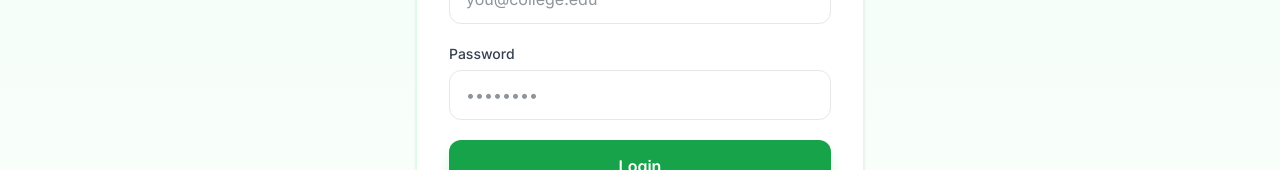
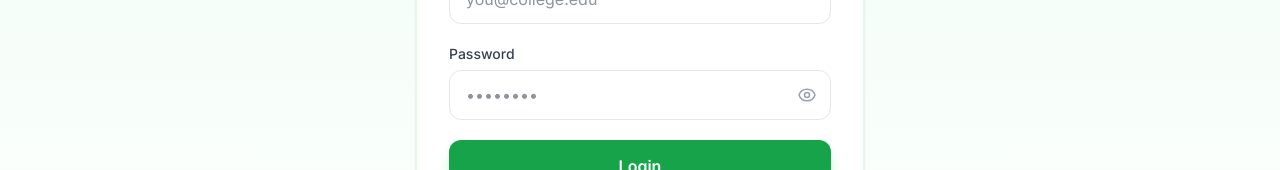
Before and after one commit to Zeeshanfiroz/TOS-Web, a React (Vite) app in the folder client/: page /login in a window 1280 px wide. Shown: the part 366-536 px from the top of the page. Built offline with nearby package versions, Linux system fonts and the light colour scheme; no server answers.

Commit message:
Add show/hide password toggle on all password fields

```diff
--- /dev/null
+++ b/client/src/components/ui/PasswordInput.jsx
@@ -0,0 +1,52 @@
+import { useState } from 'react';
+
+/**
+ * PasswordInput — Formik <Field component={PasswordInput} /> ke saath use hota hai.
+ * Eye toggle se password show/hide hota hai.
+ */
+export default function PasswordInput({ field, className = '', ...props }) {
+  const [show, setShow] = useState(false);
+
+  return (
+    <div className="relative">
+      <input
+        {...field}
+        {...props}
+        type={show ? 'text' : 'password'}
+        className={`${className} pr-12`}
+      />
+      <button
+        type="button"
+        onClick={() => setShow((s) => !s)}
+        className="absolute right-3.5 top-1/2 -translate-y-1/2 text-gray-400 hover:text-forest-600 transition-colors"
+        aria-label={show ? 'Hide password' : 'Show password'}
+        tabIndex={-1}
+      >
+        {show ? (
+          /* Eye-off */
+          <svg className="w-5 h-5" fill="none" stroke="currentColor" strokeWidth={1.8} viewBox="0 0 24 24">
+            <path
+              strokeLinecap="round"
+              strokeLinejoin="round"
+              d="M13.875 18.825A10.05 10.05 0 0 1 12 19c-4.478 0-8.268-2.943-9.543-7a9.97 9.97 0 0 1 1.563-3.029m5.858.908a3 3 0 1 1 4.243 4.243M9.878 9.878 9.88 9.88m4.242 4.242 3.29 3.29M5 12H4a1 1 0 0 1 0-2h1m5-5V4a1 1 0 1 1 2 0v1.5m4.5 0V4a1 1 0 1 0-2 0v1.5"
+            />
+          </svg>
+        ) : (
+          /* Eye */
+          <svg className="w-5 h-5" fill="none" stroke="currentColor" strokeWidth={1.8} viewBox="0 0 24 24">
+            <path
+              strokeLinecap="round"
+              strokeLinejoin="round"
+              d="M15 12a3 3 0 1 1-6 0 3 3 0 0 1 6 0z"
+            />
+            <path
+              strokeLinecap="round"
+              strokeLinejoin="round"
+              d="M2.458 12C3.732 7.943 7.523 5 12 5c4.478 0 8.268 2.943 9.542 7-1.274 4.057-5.064 7-9.542 7-4.477 0-8.268-2.943-9.542-7z"
+            />
+          </svg>
+        )}
+      </button>
+    </div>
+  );
+}
--- a/client/src/pages/auth/Login.jsx
+++ b/client/src/pages/auth/Login.jsx
@@ -7,6 +7,7 @@ import { motion } from 'framer-motion';
 import { toast } from 'react-toastify';
 import { login } from '../../features/auth/authSlice';
 import { API_BASE } from '../../api/axios';
+import PasswordInput from '../../components/ui/PasswordInput';
 
 const loginSchema = Yup.object({
   email: Yup.string().email('Invalid email address').required('Email is required'),
@@ -82,6 +83,7 @@ export default function Login() {
                     name="password"
                     type="password"
                     placeholder="••••••••"
+                    component={PasswordInput}
                     className="w-full px-4 py-3 rounded-xl border border-gray-200 focus:outline-none focus:ring-2 focus:ring-forest-300 focus:border-forest-400"
                   />
                   <ErrorMessage name="password" component="p" className="text-xs text-red-500 mt-1" />
--- a/client/src/pages/auth/ResetPassword.jsx
+++ b/client/src/pages/auth/ResetPassword.jsx
@@ -5,6 +5,7 @@ import * as Yup from 'yup';
 import { motion } from 'framer-motion';
 import { toast } from 'react-toastify';
 import api from '../../api/axios';
+import PasswordInput from '../../components/ui/PasswordInput';
 
 const resetSchema = Yup.object({
   password: Yup.string()
@@ -79,6 +80,7 @@ export default function ResetPassword() {
                       name="password"
                       type="password"
                       placeholder="Min. 8 characters"
+                      component={PasswordInput}
                       className="w-full px-4 py-3 rounded-xl border border-gray-200 focus:outline-none focus:ring-2 focus:ring-forest-300 focus:border-forest-400"
                     />
                     <ErrorMessage name="password" component="p" className="text-xs text-red-500 mt-1" />
@@ -96,6 +98,7 @@ export default function ResetPassword() {
                       name="confirmPassword"
                       type="password"
                       placeholder="Repeat new password"
+                      component={PasswordInput}
                       className="w-full px-4 py-3 rounded-xl border border-gray-200 focus:outline-none focus:ring-2 focus:ring-forest-300 focus:border-forest-400"
                     />
                     <ErrorMessage
--- a/client/src/pages/auth/Signup.jsx
+++ b/client/src/pages/auth/Signup.jsx
@@ -6,6 +6,7 @@ import * as Yup from 'yup';
 import { motion } from 'framer-motion';
 import { toast } from 'react-toastify';
 import { signup, verifyOtp, resendOtp } from '../../features/auth/authSlice';
+import PasswordInput from '../../components/ui/PasswordInput';
 
 const signupSchema = Yup.object({
   name: Yup.string().trim().required('Name is required').max(80),
@@ -145,6 +146,7 @@ export default function Signup() {
                       name="password"
                       type="password"
                       placeholder="Min. 8 characters"
+                      component={PasswordInput}
                       className="w-full px-4 py-3 rounded-xl border border-gray-200 focus:outline-none focus:ring-2 focus:ring-forest-300 focus:border-forest-400"
                     />
                     <ErrorMessage name="password" component="p" className="text-xs text-red-500 mt-1" />
@@ -162,6 +164,7 @@ export default function Signup() {
                       name="confirmPassword"
                       type="password"
                       placeholder="Repeat your password"
+                      component={PasswordInput}
                       className="w-full px-4 py-3 rounded-xl border border-gray-200 focus:outline-none focus:ring-2 focus:ring-forest-300 focus:border-forest-400"
                     />
                     <ErrorMessage
```
